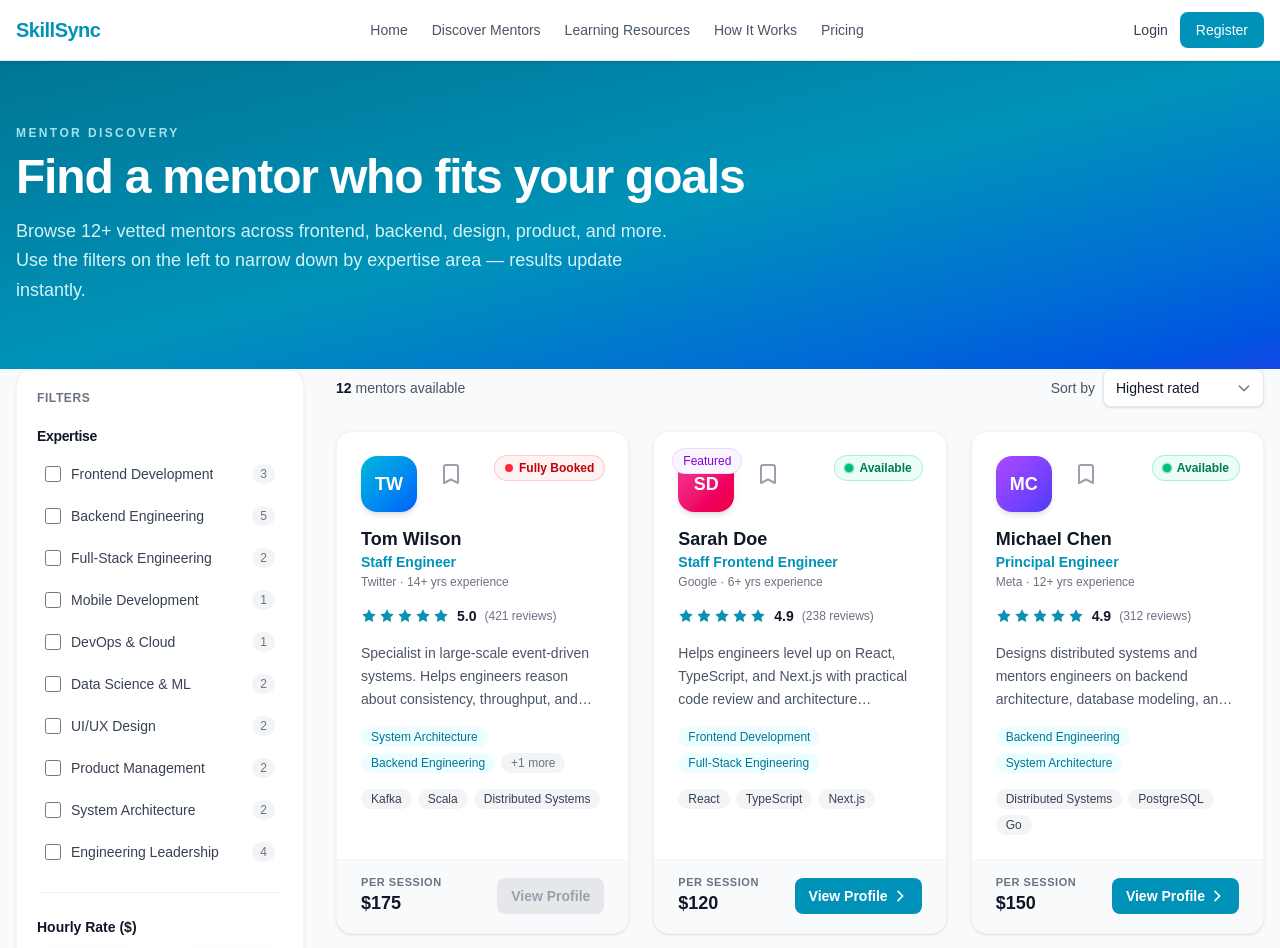
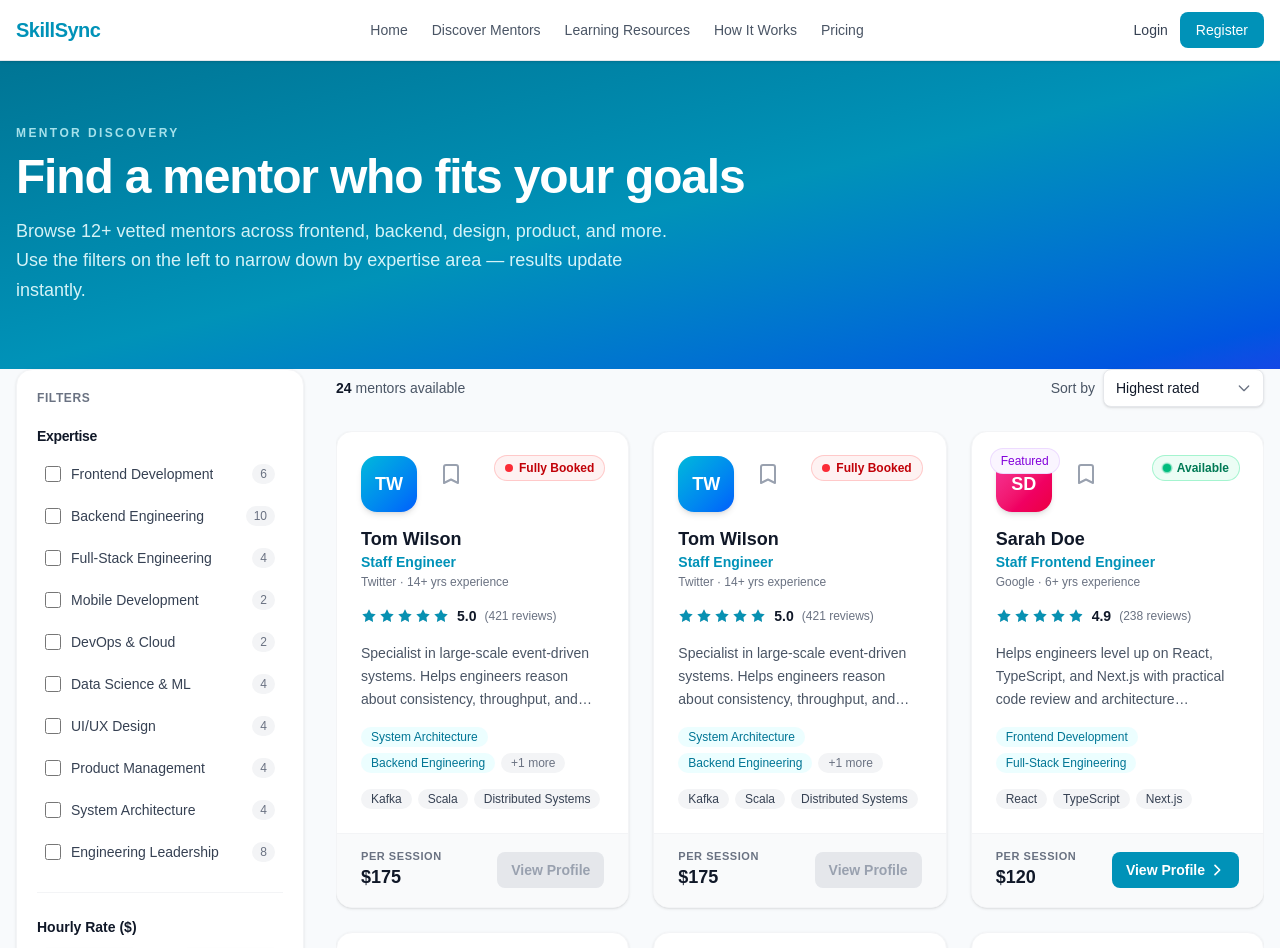
Before and after one commit to MentoNest/skillsync_frontend, a Next.js app: page /discover-mentors in a window 1280 px wide. Shown: the top 948 px of the page. Built offline with nearby package versions, Linux system fonts and the light colour scheme.

Commit message:
Add Infinite Scroll Option

```diff
--- a/app/(public)/discover-mentors/MentorDiscoveryView.tsx
+++ b/app/(public)/discover-mentors/MentorDiscoveryView.tsx
@@ -1,6 +1,7 @@
 'use client';
 
-import { useMemo, useState } from 'react';
+import { useMemo, useState, useEffect } from 'react';
+import InfiniteScroll from 'react-infinite-scroll-component';
 import ExpertiseFilter from '@/components/mentors/ExpertiseFilter';
 import DiscoveryMentorCard from '@/components/mentors/DiscoveryMentorCard';
 import {
@@ -22,12 +23,29 @@ interface MentorDiscoveryViewProps {
   mentors: Mentor[];
 }
 
-export default function MentorDiscoveryView({ mentors }: MentorDiscoveryViewProps) {
+export default function MentorDiscoveryView({ mentors: initialMentors }: MentorDiscoveryViewProps) {
   const [selectedExpertise, setSelectedExpertise] = useState<Expertise[]>([]);
   const [minPrice, setMinPrice] = useState<string>('');
   const [maxPrice, setMaxPrice] = useState<string>('');
   const [sort, setSort] = useState<SortOption>('rating-desc');
   const [bookmarkedMentors, setBookmarkedMentors] = useState<Set<string>>(new Set());
+  const [mentors, setMentors] = useState<Mentor[]>(initialMentors);
+  const [hasMore, setHasMore] = useState(true);
+
+  const fetchMoreMentors = () => {
+    // In a real app, you'd fetch data from an API.
+    // Here, we'll just simulate it by duplicating the initial mentors.
+    if (mentors.length >= 50) { // Cap at 50 mentors for this demo
+      setHasMore(false);
+      return;
+    }
+    setTimeout(() => {
+      setMentors(prevMentors => [
+        ...prevMentors,
+        ...initialMentors.map(m => ({ ...m, id: `${m.id}-${mentors.length}` })),
+      ]);
+    }, 1500);
+  };
 
   const toggleBookmark = (mentorId: string) => {
     setBookmarkedMentors((prev) => {
@@ -269,6 +287,17 @@ export default function MentorDiscoveryView({ mentors }: MentorDiscoveryViewProp
               </button>
             </div>
           ) : (
+            <InfiniteScroll
+              dataLength={filteredMentors.length}
+              next={fetchMoreMentors}
+              hasMore={hasMore}
+              loader={<h4>Loading...</h4>}
+              endMessage={
+                <p style={{ textAlign: 'center' }}>
+                  <b>Yay! You have seen it all</b>
+                </p>
+              }
+            >
               <ul
                 role="list"
                 className="grid grid-cols-1 sm:grid-cols-2 xl:grid-cols-3 gap-6"
@@ -285,6 +314,7 @@ export default function MentorDiscoveryView({ mentors }: MentorDiscoveryViewProp
                   </li>
                 ))}
               </ul>
+            </InfiniteScroll>
           )}
         </section>
       </div>
--- a/package.json
+++ b/package.json
@@ -14,6 +14,7 @@
     "react": "19.2.4",
     "react-dom": "19.2.4",
     "react-hook-form": "^7.80.0",
+    "react-infinite-scroll-component": "^7.2.1",
     "zod": "^4.4.3"
   },
   "devDependencies": {
```
Also changed, not shown: 1 other file (tests, documents, lock files or other folders). Lines whose indentation alone changed are shown as unchanged.
